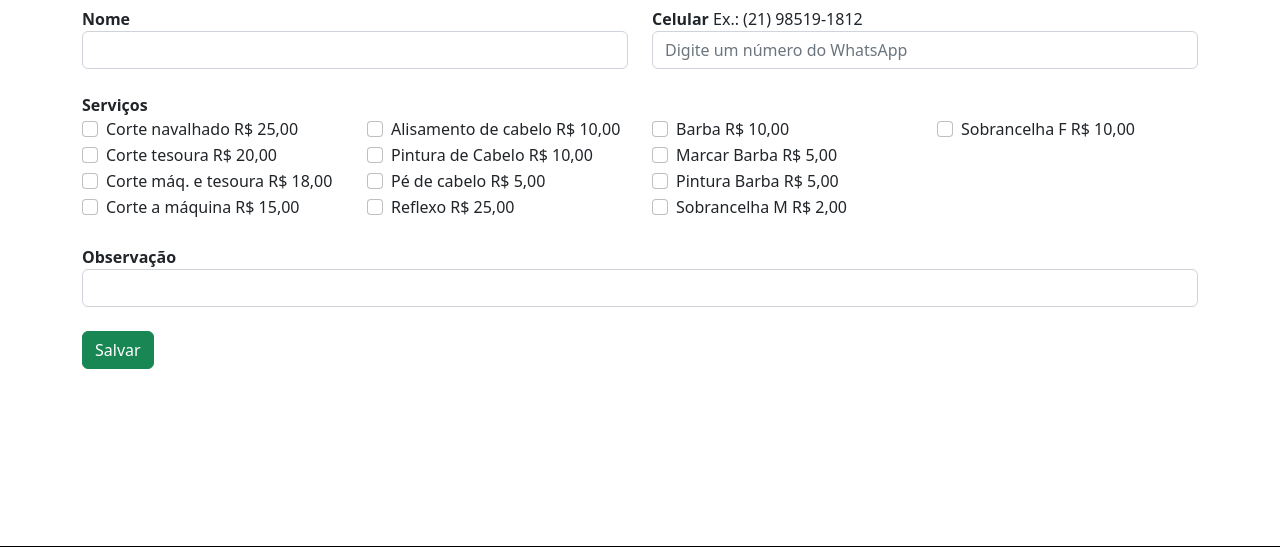
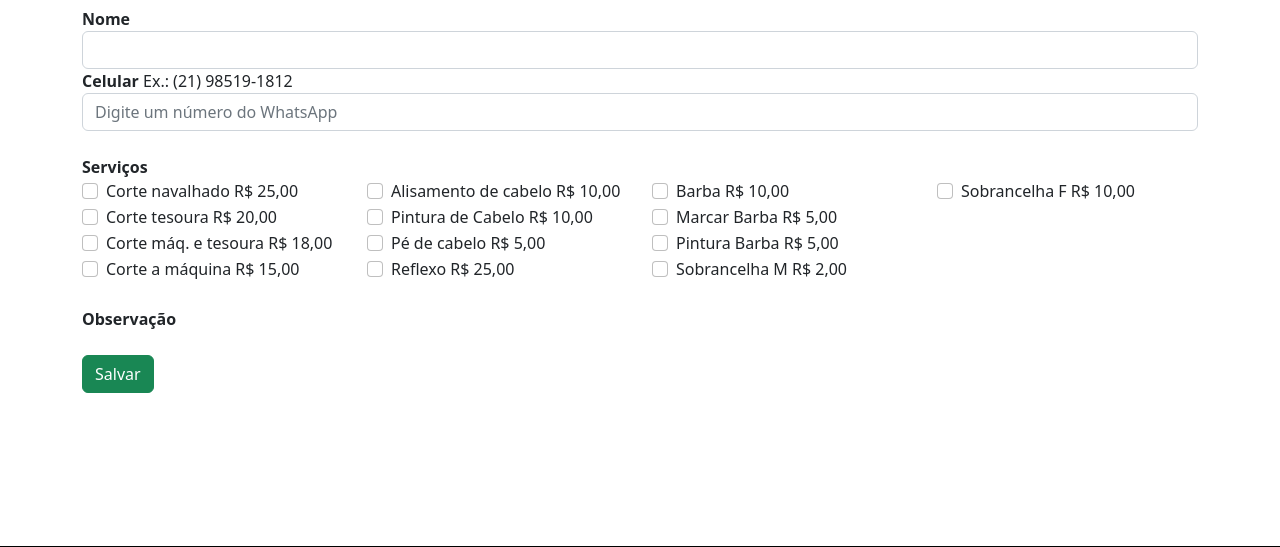
Before and after one commit to leonardoscosta98/projeto-barbearia, a Flask app: template barbearia_projeto/templates/novo.html in a window 1280 px wide; the page is wider, and only the part inside the window is pictured. Shown: the part 198-745 px from the top of that part. Run offline with Flask 2, Linux system fonts and the light colour scheme; the template is opened without the code that fills it, so the values that code supplies are empty; some libraries are stand-ins or nearby versions.

Commit message:
Update novo.html

```diff
--- a/barbearia_projeto/templates/novo.html
+++ b/barbearia_projeto/templates/novo.html
@@ -19,7 +19,8 @@
             <input type="text" id="nome" name="nome" class="form-control" required>
           </div>
         </div>
-
+      </div>
+      <div clas="row">
         <div class="col">
           <div class="form-group">
             <label for="nome" ><strong>Celular</strong> Ex.: (21) 98519-1812</label>
@@ -140,7 +141,7 @@
       <br>
       <div class="form-group">
         <label for="console"> <strong>Observação</strong></label>
-        <input type="text" id="observacao" name="observacao" class="form-control">
+        <input type="hidden" id="observacao" name="observacao" class="form-control">
       </div>
       <br>
       <button type="button"
```
